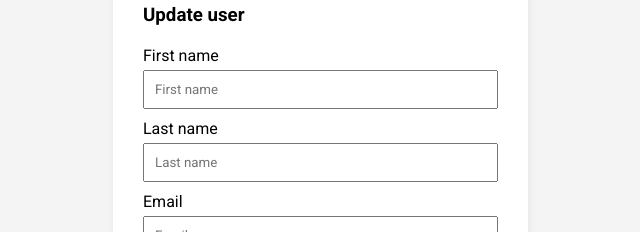
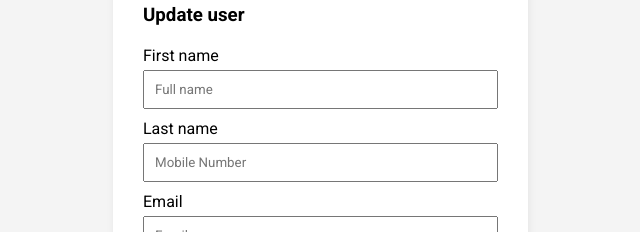
Before and after one commit to Krishnakumar3k/EMP-Record-Manipulation, a React (Create React App) app in the folder client/: page /edit/1 in a window 1280 px wide. Shown: the part 288-520 px from the top of the page, without its empty margins (409-1049 px from the left). Built offline with nearby package versions, Linux system fonts and the light colour scheme; no server answers.

Commit message:
debug update user

```diff
--- a/client/src/components/updateuser/Edit.jsx
+++ b/client/src/components/updateuser/Edit.jsx
@@ -7,8 +7,8 @@ import toast from 'react-hot-toast';
 const Edit = () => {
 
  const users = {
-    fname: "",
-    lname: "",
+    fullname: "",
+    mobileno: "",
     email: ""
  }
 
@@ -49,12 +49,12 @@ const Edit = () => {
         <h3>Update user</h3>
         <form className='addUserForm' onSubmit={submitForm}>
             <div className="inputGroup">
-                <label htmlFor="fname">First name</label>
-                <input type="text" value={user.fname} onChange={inputChangeHandler} id="fname" name="fname" autoComplete='off' placeholder='First name' />
+                <label htmlFor="fullname">First name</label>
+                <input type="text" value={user.fullname} onChange={inputChangeHandler} id="fname" name="fullname" autoComplete='off' placeholder='Full name' />
             </div>
             <div className="inputGroup">
                 <label htmlFor="lname">Last name</label>
-                <input type="text" value={user.lname} onChange={inputChangeHandler} id="lname" name="lname" autoComplete='off' placeholder='Last name' />
+                <input type="text" value={user.mobileno} onChange={inputChangeHandler} id="lname" name="mobileno" autoComplete='off' placeholder='Mobile Number' />
             </div>
             <div className="inputGroup">
                 <label htmlFor="email">Email</label>
```
